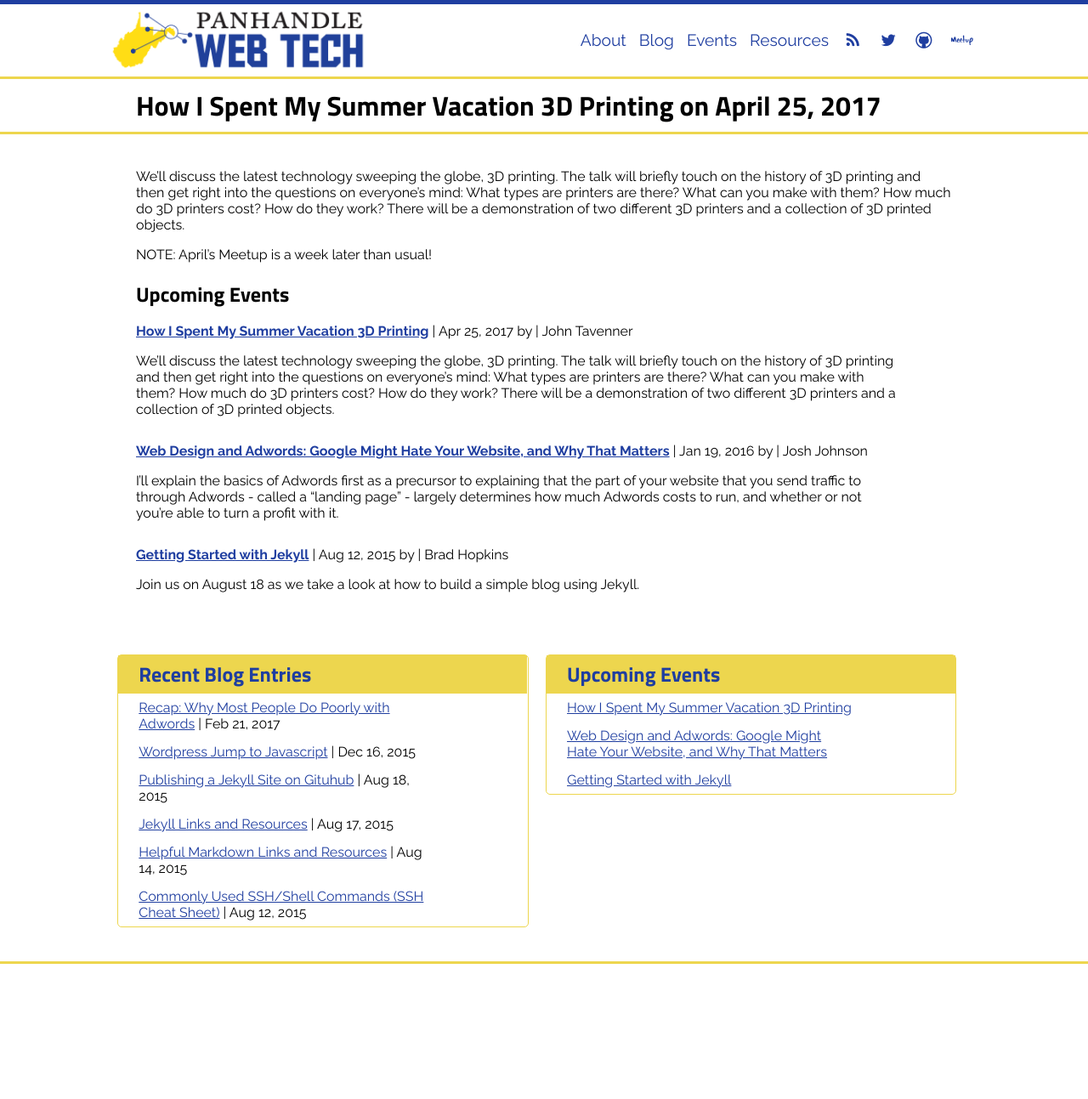
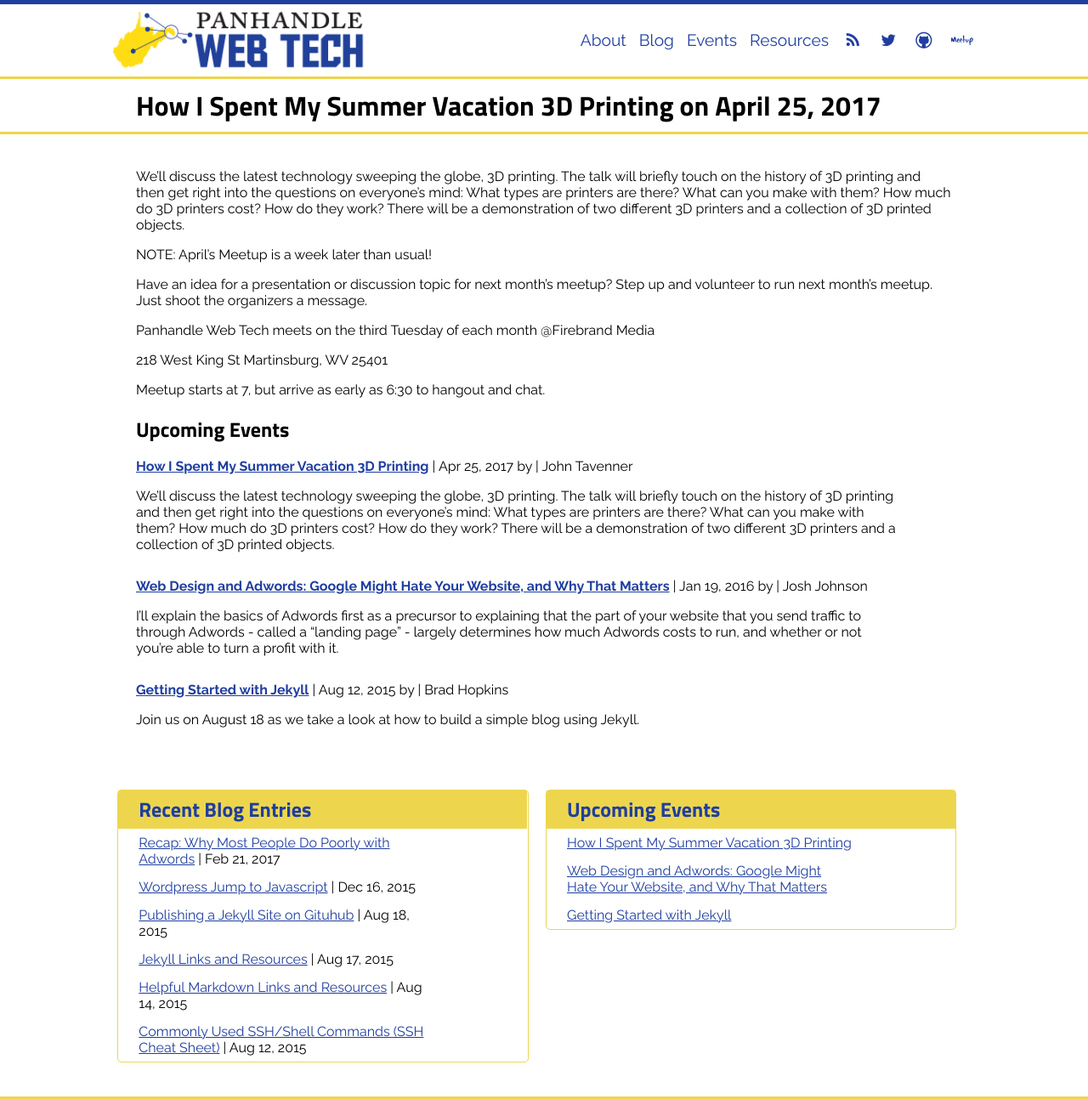
Before and after one commit to epwebtech/website, a Jekyll site: the page built from _posts/2017-04-25-how-i-spent-my-summer-3d-printing.md, in a window 1280 px wide. Shown: the whole page at 85% size. Built offline with Jekyll 4.4.1, drawn with Linux system fonts in a browser that asks for light colours; before the commit the page ends 1134 px from its top, so only the background shows below that.

```diff
--- a/_posts/2017-04-25-how-i-spent-my-summer-3d-printing.md
+++ b/_posts/2017-04-25-how-i-spent-my-summer-3d-printing.md
@@ -11,3 +11,12 @@
 We’ll discuss the latest technology sweeping the globe, 3D printing. The talk will briefly touch on the history of 3D printing and then get right into the questions on everyone’s mind: What types are printers are there? What can you make with them? How much do 3D printers cost? How do they work? There will be a demonstration of two different 3D printers and a collection of 3D printed objects.
 
 NOTE: April's Meetup is a week later than usual!
+
+Have an idea for a presentation or discussion topic for next month's meetup? Step up and volunteer to run next month's meetup. Just shoot the organizers a message.
+
+Panhandle Web Tech meets on the third Tuesday of each month @Firebrand Media
+
+218 West King St
+Martinsburg, WV 25401
+
+Meetup starts at 7, but arrive as early as 6:30 to hangout and chat.
```
